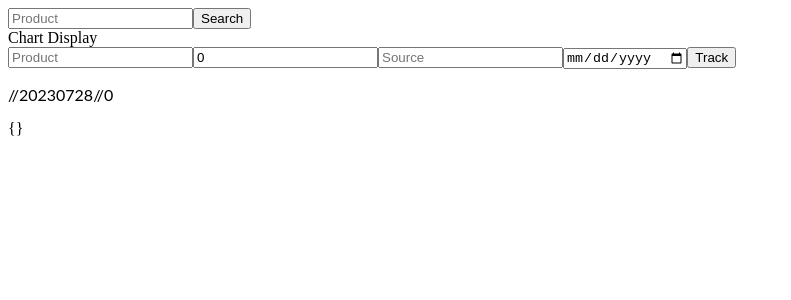
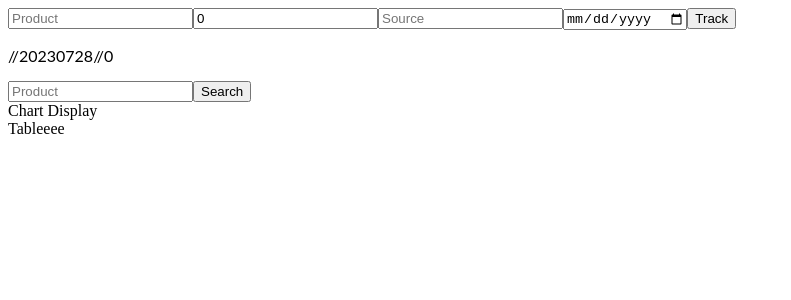
Before and after one commit to hbeat/pricetrackerfe, a React (Create React App) app: page / in a window 1280 px wide. Shown: the top 300 px of the page, without its empty margins (0-791 px from the left). Built offline with nearby package versions, Linux system fonts and the light colour scheme; no server answers.

Commit message:
Add Table

```diff
--- a/src/App.tsx
+++ b/src/App.tsx
@@ -2,6 +2,7 @@ import axios from 'axios';
 import * as React from 'react';
 import { useState, useEffect } from 'react';
 import { DisplayChart } from './component/DisplayChart';
+import { DisplayTable } from './component/DisplayTable';
 import './style.css';
 
 export default function App() {
@@ -86,22 +87,6 @@ export default function App() {
   return (
     <div>
       <div>
-        <div>
-          <input
-            placeholder="Product"
-            onChange={(e) => {
-              console.log('search text field = ', e.target.value.toLowerCase());
-              setQueryProduct(e.target.value.toLowerCase());
-            }}
-          />
-          <button>Search</button>
-        </div>
-        <div>Chart Display</div>
-        {focusProduct && focusProductData && (
-          <DisplayChart value={focusProductData} />
-        )}
-      </div>
-      <div>
         <input
           type="text"
           placeholder="Product"
@@ -152,7 +137,26 @@ export default function App() {
       <p>
         {queryProduct}/{productName}/{date}/{source}/{price}
       </p>
-      {JSON.stringify(products)}
+      <div>
+        <div>
+          <input
+            placeholder="Product"
+            onChange={(e) => {
+              console.log('search text field = ', e.target.value.toLowerCase());
+              setQueryProduct(e.target.value.toLowerCase());
+            }}
+          />
+          <button>Search</button>
+        </div>
+        <div>Chart Display</div>
+        {focusProduct && focusProductData && (
+          <DisplayChart value={focusProductData} />
+        )}
+      </div>
+      <div>
+        <DisplayTable data={products.data}/>
+      </div>
+      {/* {JSON.stringify(products)} */}
     </div>
   );
 }
--- a/src/component/DisplayTable.tsx
+++ b/src/component/DisplayTable.tsx
@@ -0,0 +1,5 @@
+import * as React from 'react';
+export const DisplayTable = ({ data }) => {
+  console.log('data in display table', data);
+  return <div>Tableeee</div>;
+};
```
